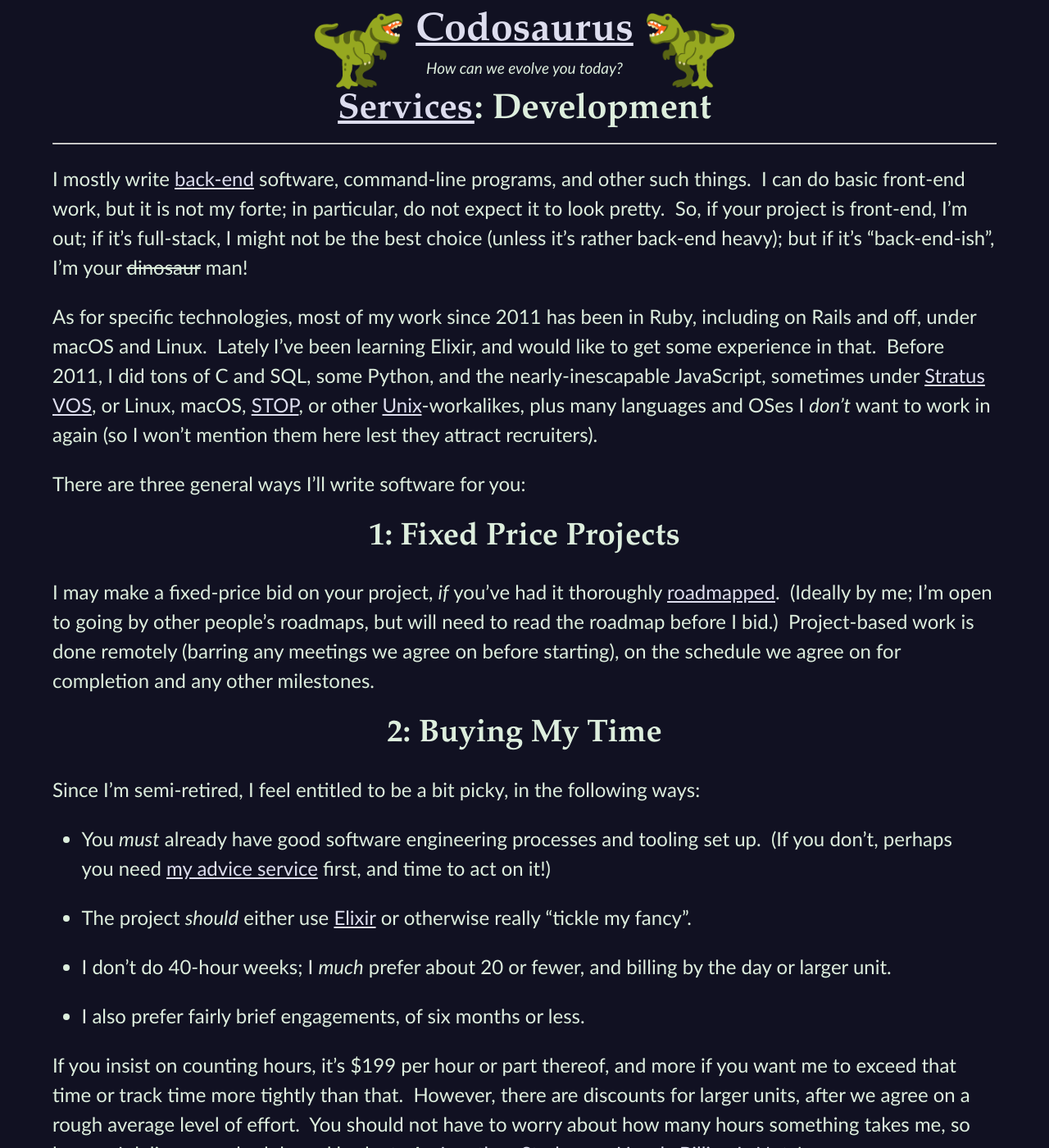
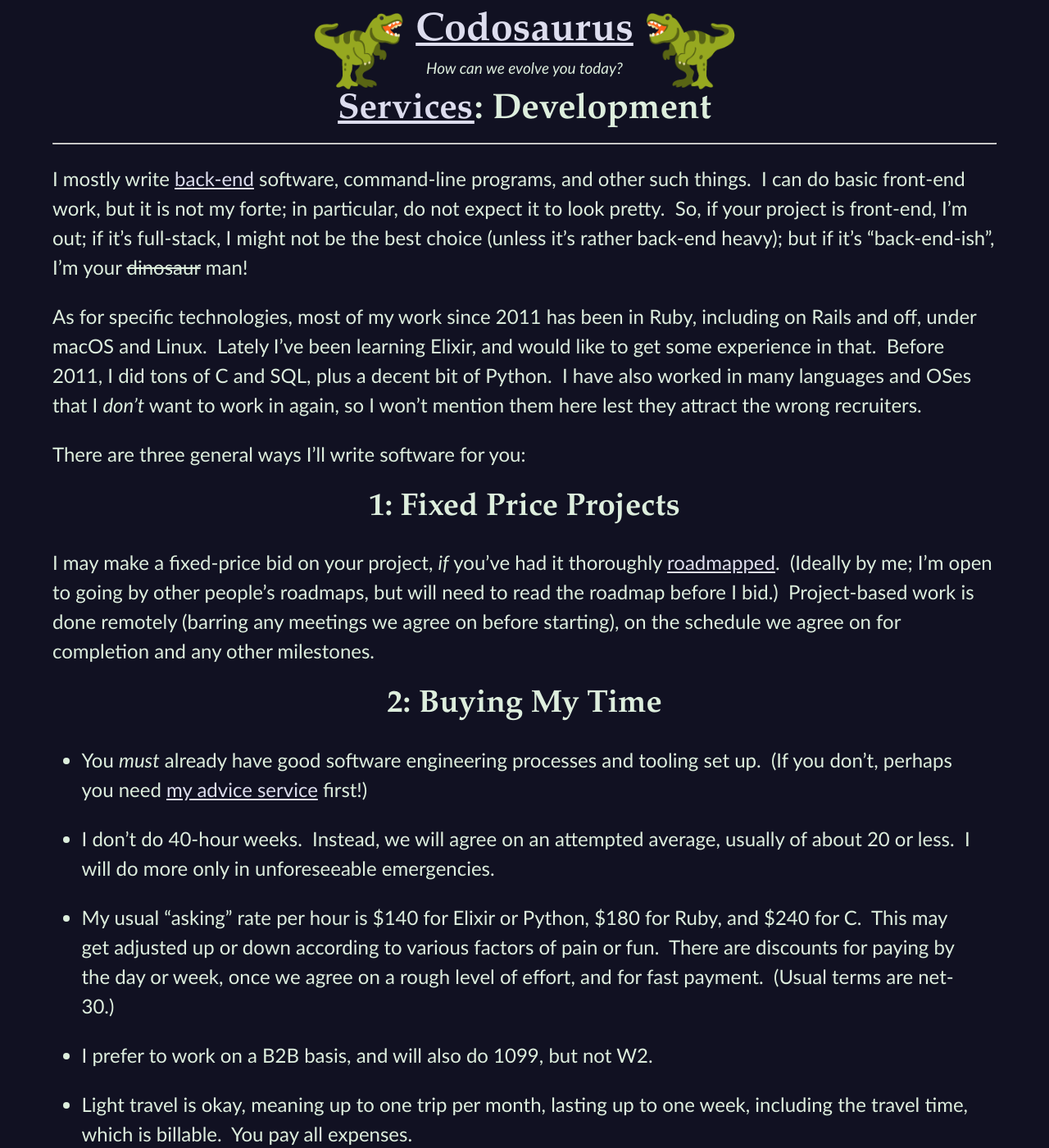
Before and after one commit to CodosaurusLLC/CodosaurusLLC.github.io, a Jekyll site: the page built from development.md, in a window 1280 px wide and 1400 px high. Shown: the whole window at 82% size. Built offline with Jekyll 4.4.1, drawn with Linux system fonts in a browser that asks for light colours; some of the changed text lies outside the part shown.

Commit message:
tweak bad jobs, ad-eval, and buy-time stuff

```diff
--- a/development.md
+++ b/development.md
@@ -29,17 +29,12 @@
 Before 2011, I did
 tons of C
 and SQL,
-some Python,
-and the nearly-inescapable JavaScript,
-sometimes under
-[Stratus VOS](https://en.wikipedia.org/wiki/Stratus_VOS){:rel="nofollow" target="_new"},
-or
-Linux, macOS,
-[STOP](https://www.baesystems.com/en/product/stop-os){:rel="nofollow" target="_new"},
-or other
-[Unix](https://en.wikipedia.org/wiki/Unix){:rel="nofollow" target="_new"}-workalikes,
-plus many languages and OSes I _don't_ want to work in again
-(so I won't mention them here lest they attract recruiters).
+plus a decent bit of Python.&nbsp;
+I have also worked in
+many languages and OSes
+that I _don't_ want to work in again,
+so I won't mention them here
+lest they attract the wrong recruiters.
 
 There are three general ways I'll write software for you:
 
@@ -58,57 +53,52 @@
 
 ### 2: Buying My Time
 
-Since I'm semi-retired,
-I feel entitled to be a bit picky, in the following ways:
-
 - You _must_ already have good
 software engineering
 processes and tooling
 set up.&nbsp;
 (If you don't, perhaps you need
 [my advice service](advice)
-first, and time to act on it!)
+first!)
 
-- The project _should_
-either use
-[Elixir](https://elixir-lang.org/){:rel="nofollow" target="_new"}
-or otherwise really "tickle my fancy".
+- I don't do 40-hour weeks.&nbsp;
+Instead, we will agree on
+an attempted average,
+usually of about 20 or less.&nbsp;
+I will do more only in unforeseeable
+emergencies.&nbsp;
 
-- I don't do 40-hour weeks;
-I _much_ prefer about 20 or fewer,
-and billing by the day or larger unit.
+- My usual "asking" rate per hour is
+$140 for Elixir or Python,
+$180 for Ruby,
+and $240 for C.&nbsp;
+This may get adjusted up or down
+according to various factors of pain or fun.&nbsp;
+There are discounts for paying by the day or week,
+once we agree on a rough level of effort,
+and for fast payment.&nbsp;
+(Usual terms are net-30.)
 
-- I also prefer fairly brief engagements,
-of six months or less.
+- I prefer to work on a B2B basis,
+and will also do 1099, but not W2.
 
-If you insist on counting hours,
-it's $199 per hour or part thereof,
-and more if you want me to
-exceed that time
-or track time more tightly than that.&nbsp;
-However, there are discounts for larger units,
-after we agree on a rough average level of effort.&nbsp;
-You should not have to worry about
-how many hours something takes me,
-so long as I deliver on schedule and budget.&nbsp;
-As
-[Jonathan Stark](https://jonathanstark.com/){:rel="nofollow" target="_new"}
-says,
-[Hourly Billing Is Nuts](https://jonathanstark.com/hbin){:rel="nofollow" target="_new"}!
+- Light travel is okay,
+meaning up to one trip per month,
+lasting up to one week,
+including the travel time,
+which is billable.&nbsp;
+You pay all expenses.
 
-For the duration of the COVID pandemic,
-this is remote-only,
-though occasional travel
-of up to a week
-is OK.
-
-<!--
-Onsite work costs _much_ more.&nbsp;
+- Travel time for onsite work is
+free for the first two hours per week,
+and fully billable after that.&nbsp;
 _Ongoing_ onsite work
 will _only_ be done within about 15 miles of
-[City of Fairfax, Virginia](https://www.google.com/maps/place/Fairfax,+VA){:rel="nofollow" target="_new"},
-and only after the COVID pandemic is fully over.
--->
+[City of Fairfax, Virginia](https://www.google.com/maps/place/Fairfax,+VA){:rel="nofollow" target="_new"}.
+
+- We _will_ use a contract,
+and it _will_ include late-fees.
+
 
 ### 3: As Part of my [Advice](advice) Service
 
@@ -137,23 +127,25 @@
 anything that I think I will likely use
 on later contracts for other clients.
 
-- I have a TS, which could be useful for occasional site visits.&nbsp;
-(If you don't know what I mean, don't worry, you don't need it.)
-
-- I occasionally [speak](speaking) at conferences,
-so there will be occasional weeks when I will not be available,
+- I often [speak](speaking) at conferences,
+so there will be weeks when I will not be available,
 sometimes multiple in a row.&nbsp;
 However, I will inform you well in advance.
 
 - **I am _not_ open to
 relocation,
 "permanent" employment,
+"cleared" work (any more),
+front-end-heavy work,
+junior-level work,
+system/network admin work,
 spending months on the road,
 changing careers,
 or
 working for equity or "on spec"**!&nbsp;
 Please do not contact me about such things;
-I will treat it as spam.
+I will treat it as spam,
+which may include publicly ridiculing you and your company.
 
 If there's anything else you need,
 or you're ready to submit your inquiry,
```
Also changed, not shown: bad-jobs.md (+9 -22 lines), contact.md (+1 -9 lines), index.md (+0 -6 lines), services.md (+0 -2 lines).
